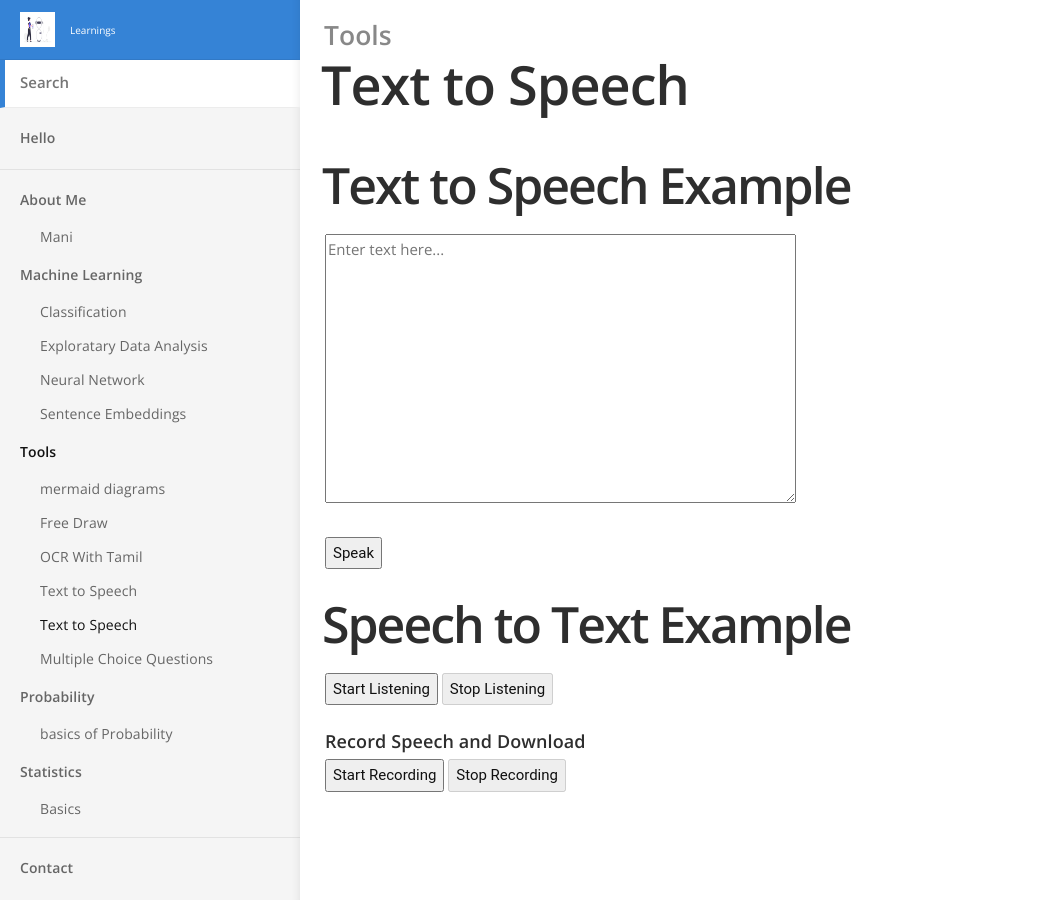
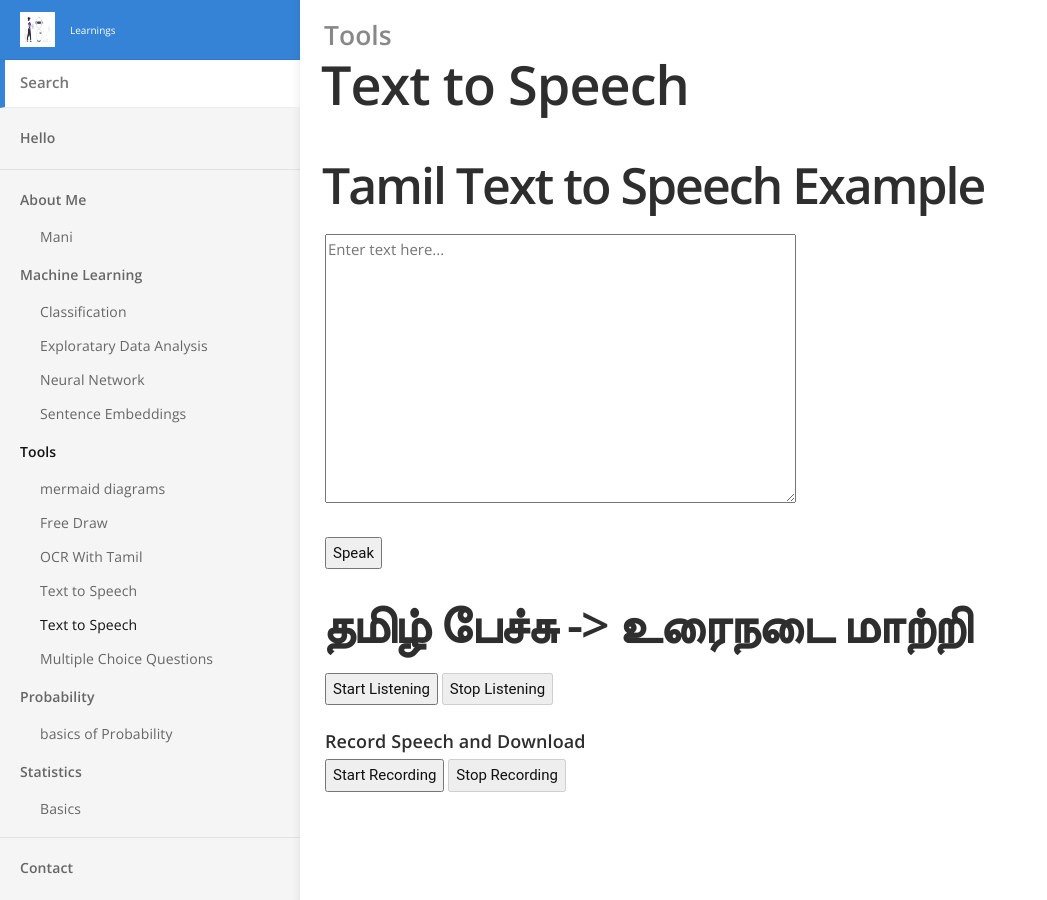
Before and after one commit to mperumal-usd/myLearnings, a Jekyll site: the page built from _docs/tamil.md, in a window 1280 px wide. Shown: the whole page, without its empty margins (0-1047 px from the left). Built offline with Jekyll 4.4.1, drawn with Linux system fonts in a browser that asks for light colours.

Commit message:
Update tamil.md

```diff
--- a/_docs/tamil.md
+++ b/_docs/tamil.md
@@ -5,7 +5,7 @@ title: Text to Speech
 
 ---
  <script src="https://code.responsivevoice.org/responsivevoice.js"></script>
-<h1>Text to Speech Example</h1>
+<h1>Tamil Text to Speech Example</h1>
 <textarea id="text-to-speak" rows="10" cols="50" placeholder="Enter text here..."></textarea><br>
 <button onclick="speakText()">Speak</button>
 
@@ -16,7 +16,7 @@ title: Text to Speech
         }
 </script>
 
-<h1>Speech to Text Example</h1>
+<h1>தமிழ் பேச்சு -> உரைநடை மாற்றி</h1>
 <button id="start-btn">Start Listening</button>
 <button id="stop-btn" disabled>Stop Listening</button>
 <p id="transcription"></p>
```
